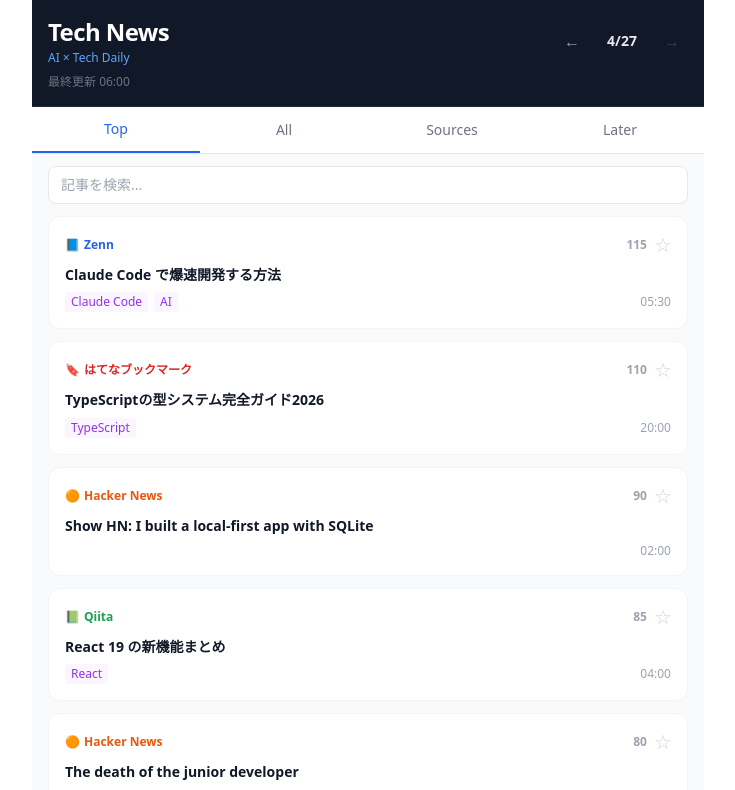
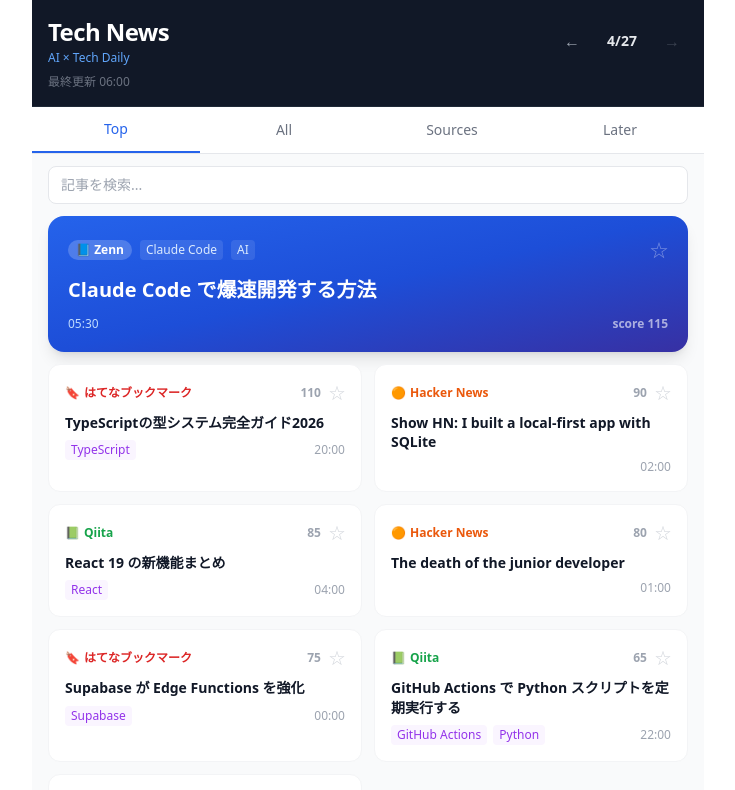
Before and after one commit to HiroyukiGPU/news_app, a React (Vite) app in the folder web/: page / in a window 1280 px wide. Shown: the top 790 px of the page, without its empty margins (272-1007 px from the left). Built offline with nearby package versions, Linux system fonts and the light colour scheme.

Commit message:
feat: FeaturedCard hero + 2-col grid layout in ArticleList

```diff
--- a/web/src/App.tsx
+++ b/web/src/App.tsx
@@ -107,6 +107,7 @@ export default function App() {
               onSave={save}
               onRemove={remove}
               emptyMessage="該当する記事がありません"
+              showFeatured
             />
           )}
           {activeTab === 'all' && (
--- a/web/src/components/ArticleList.tsx
+++ b/web/src/components/ArticleList.tsx
@@ -1,5 +1,6 @@
 import type { Article } from '../types/article'
 import { ArticleCard } from './ArticleCard'
+import { FeaturedCard } from './FeaturedCard'
 import { EmptyState } from './EmptyState'
 
 type Props = {
@@ -8,15 +9,41 @@ type Props = {
   onSave: (article: Article) => void
   onRemove: (id: string) => void
   emptyMessage: string
+  showFeatured?: boolean
 }
 
-export function ArticleList({ articles, savedIds, onSave, onRemove, emptyMessage }: Props) {
+export function ArticleList({ articles, savedIds, onSave, onRemove, emptyMessage, showFeatured = false }: Props) {
   if (articles.length === 0) {
     return <EmptyState message={emptyMessage} />
   }
 
+  if (showFeatured && articles.length >= 2) {
+    const [first, ...rest] = articles
+    return (
+      <div className="px-4 py-3 flex flex-col gap-3">
+        <FeaturedCard
+          article={first}
+          isSaved={savedIds.has(first.id)}
+          onSave={onSave}
+          onRemove={onRemove}
+        />
+        <div className="grid grid-cols-1 md:grid-cols-2 gap-3">
+          {rest.map((article) => (
+            <ArticleCard
+              key={article.id}
+              article={article}
+              isSaved={savedIds.has(article.id)}
+              onSave={onSave}
+              onRemove={onRemove}
+            />
+          ))}
+        </div>
+      </div>
+    )
+  }
+
   return (
-    <div className="flex flex-col gap-3 px-4 py-3">
+    <div className="px-4 py-3 grid grid-cols-1 md:grid-cols-2 gap-3">
       {articles.map((article) => (
         <ArticleCard
           key={article.id}
```
